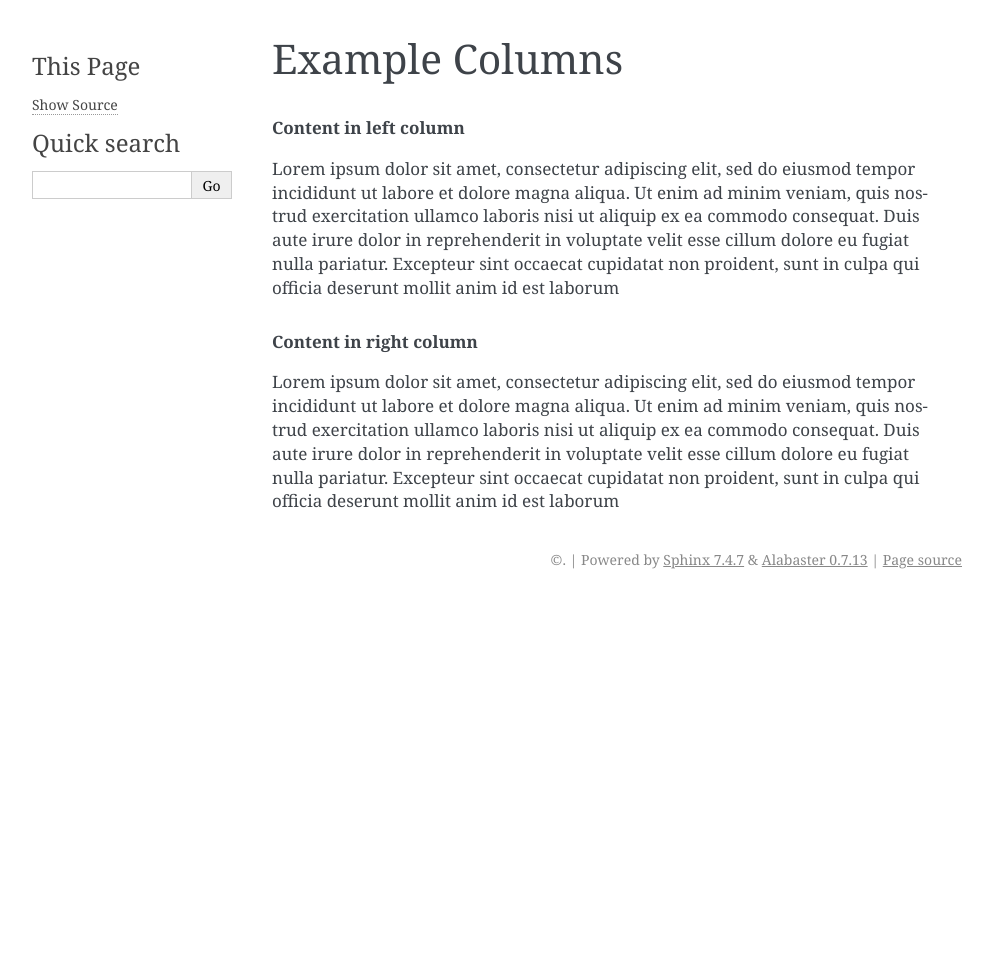
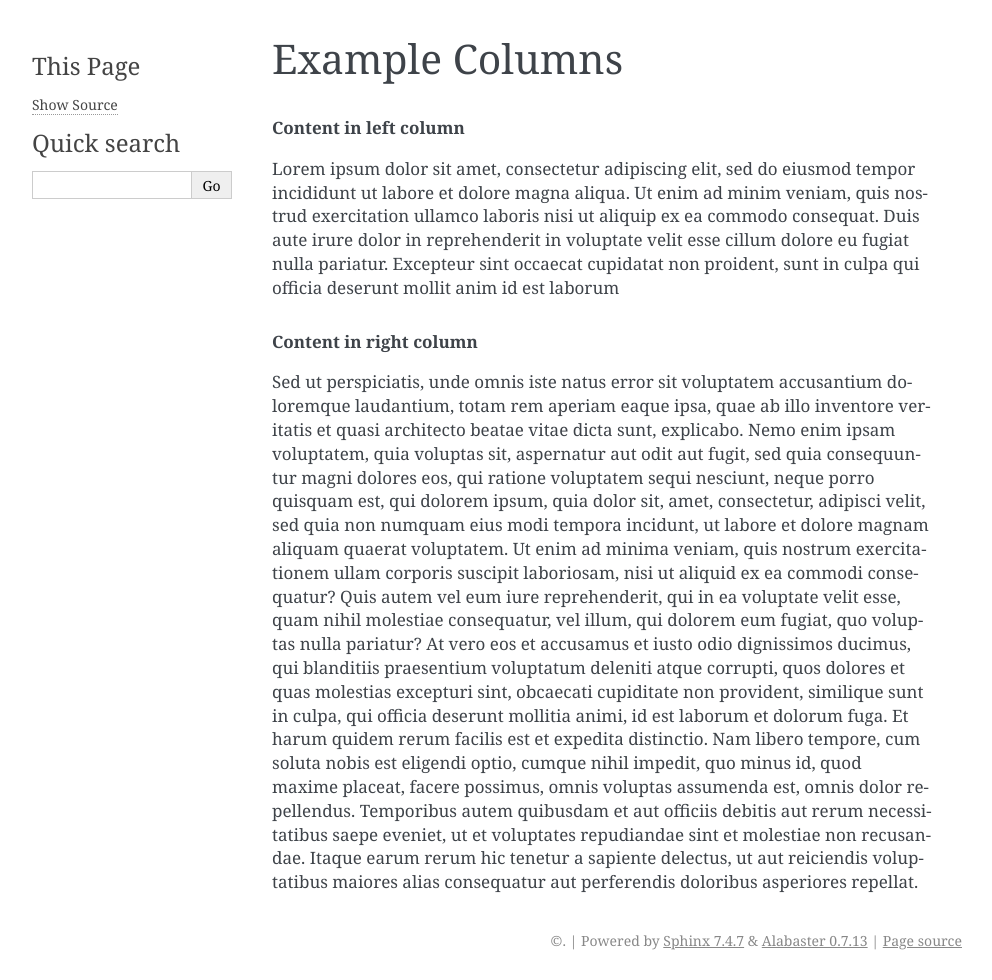
Before and after one commit to ulrobix/sphinx_examplecode_test, a Sphinx documentation site: the page built from docs/example3.rst, in a window 1280 px wide. Shown: the whole page, without its empty margins (148-1140 px from the left). Built offline with Sphinx 7.4.7, drawn with Linux system fonts in a browser that asks for light colours; before the commit the page ends 900 px from its top, so only the background shows below that.

Commit message:
fixed docs a bit

```diff
--- a/README.rst
+++ b/README.rst
@@ -4,7 +4,9 @@
 Contentui extension for Sphinx
 ==============================
 
-This is a modified fork of Serge Domkowski's `examplecode extension <https://bitbucket.org/birkenfeld/sphinx-contrib/src/7f39b7f255e34bfe588f0065a5d9709a7d8e7614/examplecode/?at=default>`_ for Sphinx.
+This is a modified fork of Serge Domkowski's `examplecode extension
+<https://bitbucket.org/birkenfeld/sphinx-contrib/src/7f39b7f255e34bfe588f0065a5d9709a7d8e7614/examplecode/?at=default>`_
+for Sphinx.
 
 
 About
@@ -33,7 +35,7 @@ Installation
 Enabling the extension in Sphinx
 ~~~~~~~~~~~~~~~~~~~~~~~~~~~~~~~~
 
-Just add sphinxcontrib.contentui to the list of extensions in the conf.py file. For example:
+Just add sphinxcontrib.contentui to the list of extensions in the **conf.py** file. For example:
 
 .. code-block:: bash
 
--- a/docs/about.rst
+++ b/docs/about.rst
@@ -1,7 +1,7 @@
 About
 =====
 
-This is a simple extension that, when rendered as HTML widgets:
+This is a simple extension that is rendered as HTML widgets:
 
 - Content tab
 - Column content
--- a/docs/example3.rst
+++ b/docs/example3.rst
@@ -16,9 +16,29 @@ Example Columns
 
     .. rubric:: Content in right column
 
-    Lorem ipsum dolor sit amet, consectetur adipiscing elit, sed do eiusmod tempor
-    incididunt ut labore et dolore magna aliqua. Ut enim ad minim veniam, quis
-    nostrud exercitation ullamco laboris nisi ut aliquip ex ea commodo consequat.
-    Duis aute irure dolor in reprehenderit in voluptate velit esse cillum dolore eu
-    fugiat nulla pariatur. Excepteur sint occaecat cupidatat non proident, sunt in
-    culpa qui officia deserunt mollit anim id est laborum
+    Sed ut perspiciatis, unde omnis iste natus error sit voluptatem
+    accusantium doloremque laudantium, totam rem aperiam eaque ipsa, quae
+    ab illo inventore veritatis et quasi architecto beatae vitae dicta
+    sunt, explicabo. Nemo enim ipsam voluptatem, quia voluptas sit,
+    aspernatur aut odit aut fugit, sed quia consequuntur magni dolores eos,
+    qui ratione voluptatem sequi nesciunt, neque porro quisquam est, qui
+    dolorem ipsum, quia dolor sit, amet, consectetur, adipisci velit, sed
+    quia non numquam eius modi tempora incidunt, ut labore et dolore magnam
+    aliquam quaerat voluptatem. Ut enim ad minima veniam, quis nostrum
+    exercitationem ullam corporis suscipit laboriosam, nisi ut aliquid ex
+    ea commodi consequatur? Quis autem vel eum iure reprehenderit, qui in
+    ea voluptate velit esse, quam nihil molestiae consequatur, vel illum,
+    qui dolorem eum fugiat, quo voluptas nulla pariatur? At vero eos et
+    accusamus et iusto odio dignissimos ducimus, qui blanditiis praesentium
+    voluptatum deleniti atque corrupti, quos dolores et quas molestias
+    excepturi sint, obcaecati cupiditate non provident, similique sunt in
+    culpa, qui officia deserunt mollitia animi, id est laborum et dolorum
+    fuga. Et harum quidem rerum facilis est et expedita distinctio. Nam
+    libero tempore, cum soluta nobis est eligendi optio, cumque nihil
+    impedit, quo minus id, quod maxime placeat, facere possimus, omnis
+    voluptas assumenda est, omnis dolor repellendus. Temporibus autem
+    quibusdam et aut officiis debitis aut rerum necessitatibus saepe
+    eveniet, ut et voluptates repudiandae sint et molestiae non recusandae.
+    Itaque earum rerum hic tenetur a sapiente delectus, ut aut reiciendis
+    voluptatibus maiores alias consequatur aut perferendis doloribus
+    asperiores repellat.
--- a/docs/installation.rst
+++ b/docs/installation.rst
@@ -9,7 +9,7 @@ Installation
 Enabling the extension in Sphinx
 ~~~~~~~~~~~~~~~~~~~~~~~~~~~~~~~~
 
-Just add sphinxcontrib.examplecode to the list of extensions in the conf.py file. For example:
+Just add sphinxcontrib.contentui to the list of extensions in the **conf.py** file. For example:
 
 .. code-block:: bash
 
--- a/docs/requirements.txt
+++ b/docs/requirements.txt
@@ -1 +1 @@
--e git://github.com/ulrobix/sphinx_examplecode_test.git#egg=elasticutils
+-e git://github.com/ulrobix/sphinx_examplecode_test.git#egg=sphinxcontrib-contentui
```
Also changed, not shown: docs/example1.rst (+58 -18 lines), docs/example2.rst (+4 -4 lines), docs/example4.rst (+26 -6 lines).
